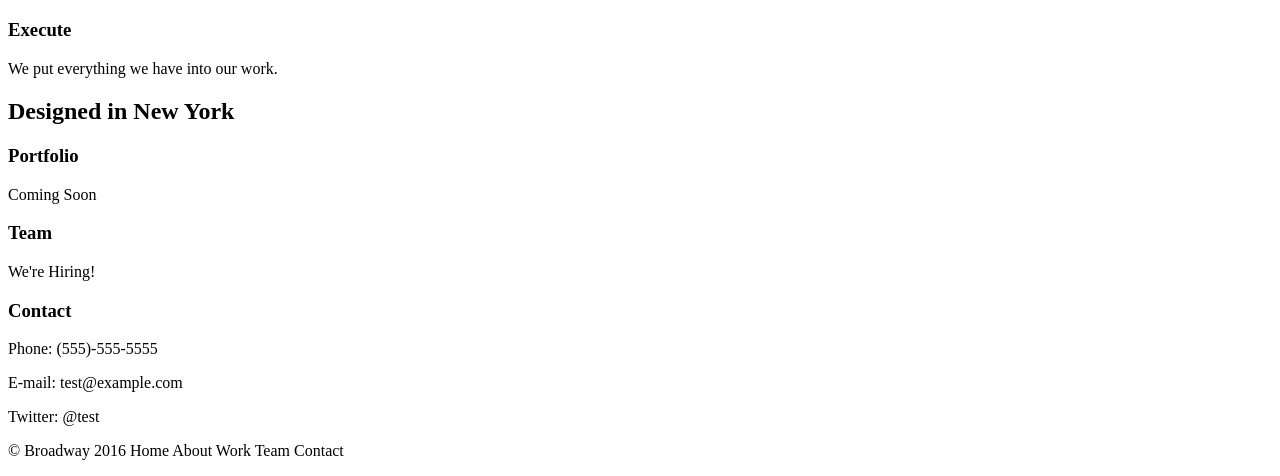
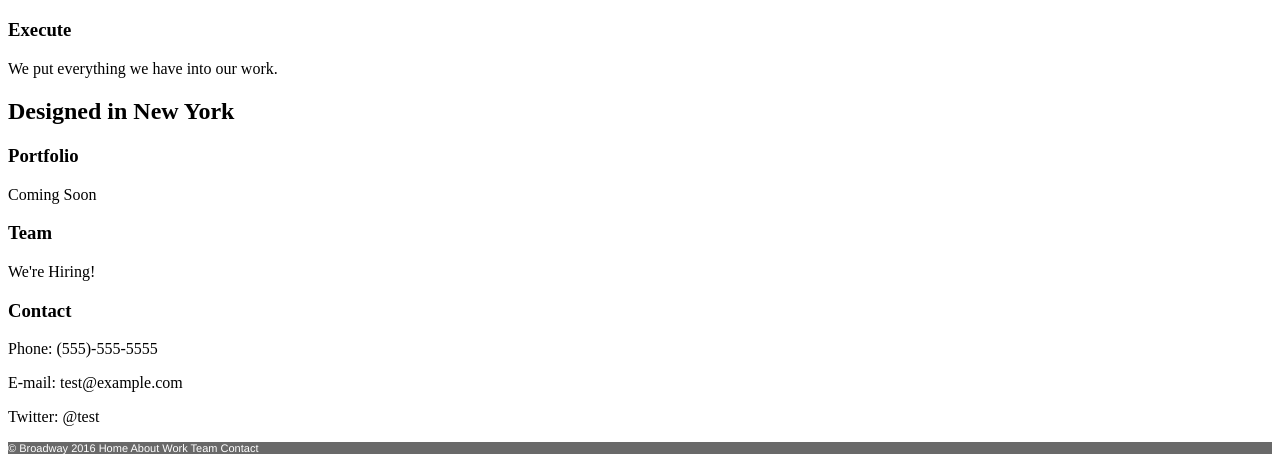
Before and after one commit to rmarsh11/broadway-design, a plain HTML site: page index.html in a window 1280 px wide. Shown: the part 1399-1875 px from the top of the page. Drawn offline with Linux system fonts and the light colour scheme.

Commit message:
Style to Footer
added CSS to footer

```diff
--- a/index.html
+++ b/index.html
@@ -52,7 +52,7 @@
 
 <!-- Footer -->
 
-<p>© Broadway 2016 Home About Work Team Contact</p>
+<p id=footer>© Broadway 2016 Home About Work Team Contact</p>
 
 </body>
 
--- a/resources/css/style.css
+++ b/resources/css/style.css
@@ -3,3 +3,11 @@
 font-family: Helvetica;
 
 }
+#footer{
+
+font-family: Helvetica;
+font-size: 11px;
+color: white;
+background-color: dimgray;
+
+}
```
